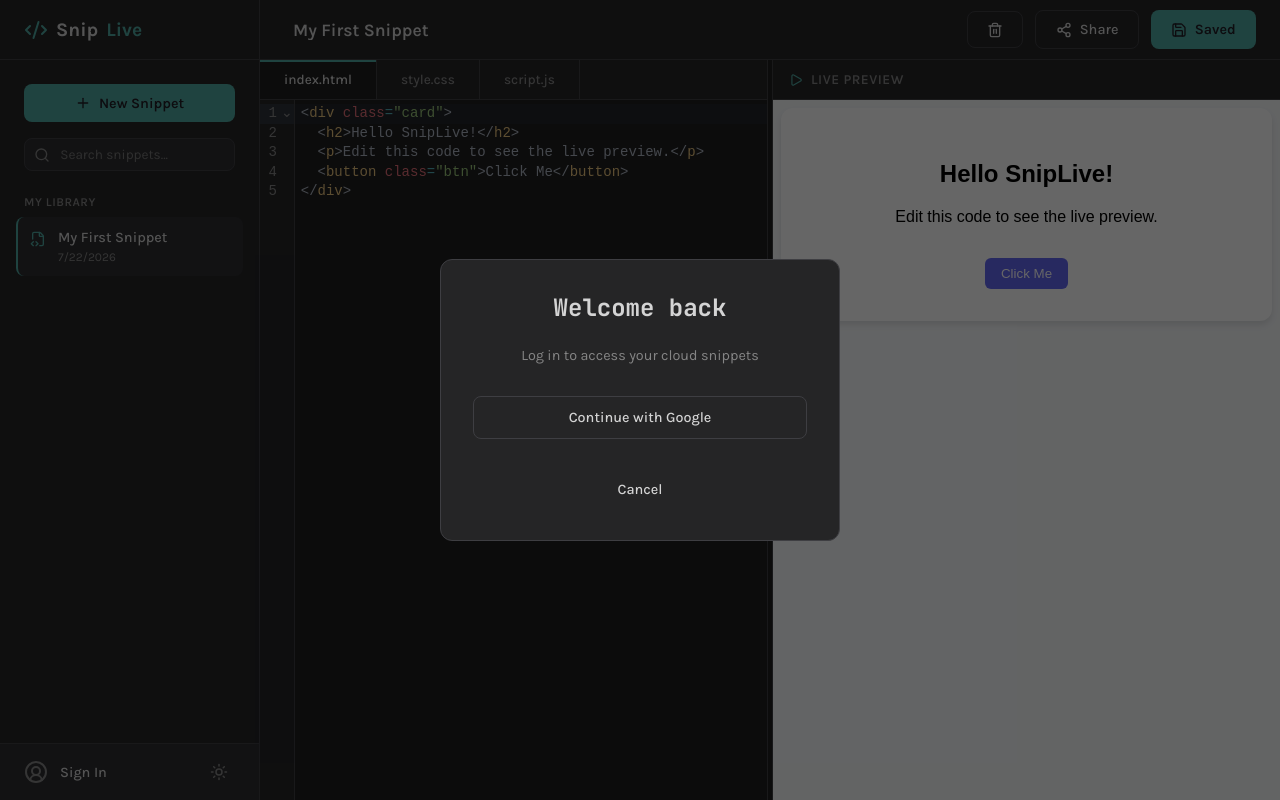
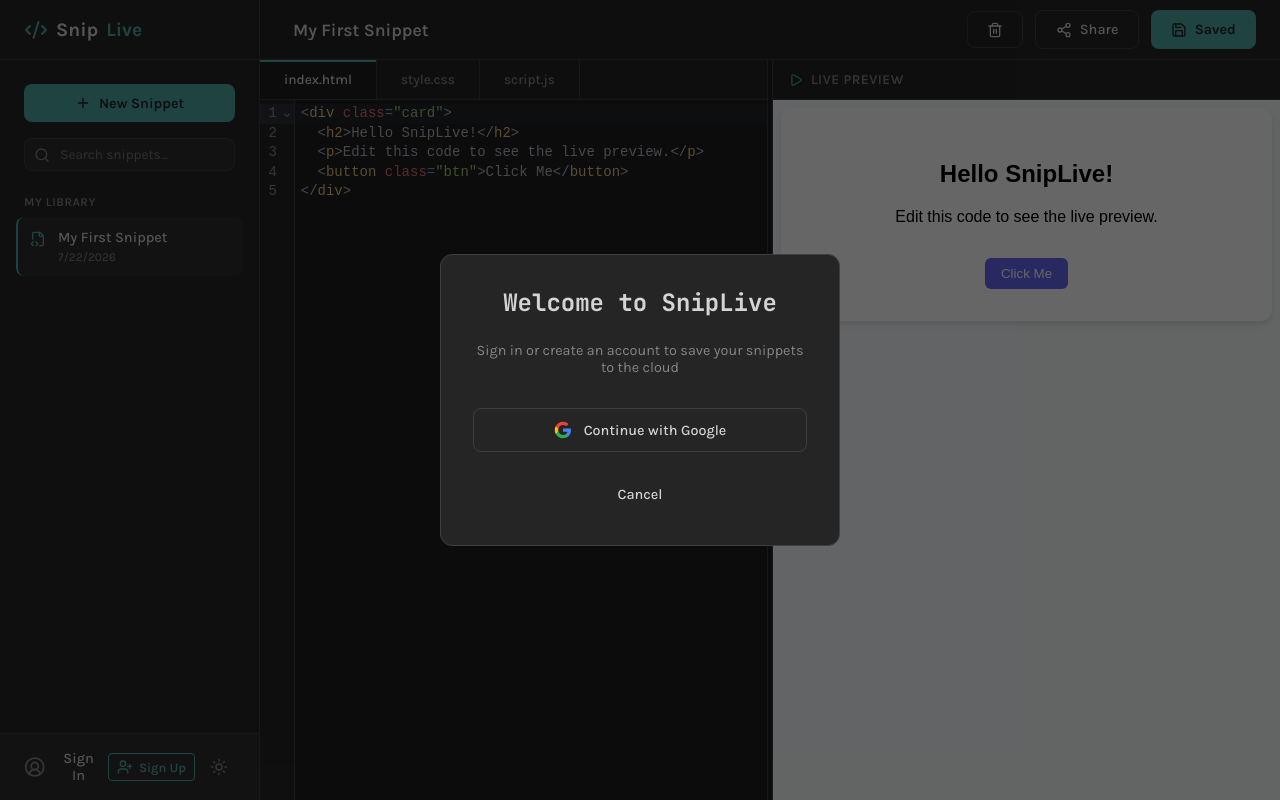
Before and after one commit to emmajohnson5861-sys/sniplive, a Next.js app: page / in a window 1280 px wide. Both pictures are taken after a click on the button "Sign In". Built offline with nearby package versions, Linux system fonts and the light colour scheme; no server answers.

Commit message:
Add Sign Up button with Google icon, update auth modal

```diff
--- a/src/components/Sidebar.module.css
+++ b/src/components/Sidebar.module.css
@@ -240,6 +240,24 @@
   background: var(--border-color);
 }
 
+.signUpBtn {
+  display: flex;
+  align-items: center;
+  gap: 0.4rem;
+  padding: 0.3rem 0.5rem;
+  border-radius: var(--radius-sm);
+  color: var(--accent-primary);
+  font-size: 0.8rem;
+  font-weight: 600;
+  transition: background 0.15s;
+  white-space: nowrap;
+  border: 1px solid var(--accent-primary);
+}
+
+.signUpBtn:hover {
+  background: rgba(79, 168, 160, 0.1);
+}
+
 .themeToggle {
   display: flex;
   align-items: center;
--- a/src/components/Sidebar.tsx
+++ b/src/components/Sidebar.tsx
@@ -3,7 +3,7 @@
 import React, { useState, useEffect } from 'react';
 import { useRouter } from 'next/navigation';
 import styles from './Sidebar.module.css';
-import { Code2, Plus, Search, FileCode2, UserCircle2, Sun, Moon, Trash2, Shield } from 'lucide-react';
+import { Code2, Plus, Search, FileCode2, UserCircle2, Sun, Moon, Trash2, Shield, LogIn, UserPlus } from 'lucide-react';
 import { useSnippetContext } from '@/context/SnippetContext';
 import { useAuthStore, initAuthListener } from '@/store/auth-store';
 
@@ -113,10 +113,16 @@ export default function Sidebar() {
               <button className={styles.logoutBtn} onClick={logout} title="Sign out">Sign Out</button>
             </>
           ) : (
-            <button className={styles.userButton} onClick={() => setIsAuthModalOpen(true)}>
-              <UserCircle2 size={24} color="var(--text-secondary)" />
-              <span>Sign In</span>
-            </button>
+            <>
+              <button className={styles.userButton} onClick={() => setIsAuthModalOpen(true)}>
+                <UserCircle2 size={24} color="var(--text-secondary)" />
+                <span>Sign In</span>
+              </button>
+              <button className={styles.signUpBtn} onClick={() => setIsAuthModalOpen(true)}>
+                <UserPlus size={16} />
+                <span>Sign Up</span>
+              </button>
+            </>
           )}
           <button className={styles.themeToggle} onClick={toggleTheme} title={`Switch to ${theme === 'dark' ? 'light' : 'dark'} mode`}>
             {theme === 'dark' ? <Sun size={18} /> : <Moon size={18} />}
@@ -127,12 +133,18 @@ export default function Sidebar() {
       {isAuthModalOpen && (
         <div className="fixed inset-0" style={{position: 'fixed', zIndex: 50, top:0, left:0, right:0, bottom:0, display:'flex', alignItems:'center', justifyContent:'center', background:'rgba(0,0,0,0.6)'}}>
           <div style={{background: 'var(--bg-secondary)', border: '1px solid var(--border-color)', borderRadius: 'var(--radius-lg)', padding: '2rem', width: '90%', maxWidth: '400px', display: 'flex', flexDirection: 'column', gap: '1rem'}}>
-             <h2 style={{fontSize:'1.5rem', textAlign: 'center', marginBottom: '0.5rem'}}>Welcome back</h2>
-             <p style={{color: 'var(--text-secondary)', textAlign: 'center', fontSize: '0.9rem', marginBottom: '1rem'}}>Log in to access your cloud snippets</p>
-             <button className="btn-secondary" style={{width: '100%', padding: '0.75rem', justifyContent: 'center'}} onClick={async () => { await signIn(); setIsAuthModalOpen(false); }}>
+             <h2 style={{fontSize:'1.5rem', textAlign: 'center', marginBottom: '0.5rem', color: 'var(--text-primary)'}}>Welcome to SnipLive</h2>
+             <p style={{color: 'var(--text-secondary)', textAlign: 'center', fontSize: '0.9rem', marginBottom: '1rem'}}>Sign in or create an account to save your snippets to the cloud</p>
+             <button className="btn-secondary" style={{width: '100%', padding: '0.75rem', justifyContent: 'center', gap: '0.75rem', display: 'flex', alignItems: 'center'}} onClick={async () => { await signIn(); setIsAuthModalOpen(false); }}>
+                <svg width="18" height="18" viewBox="0 0 24 24" fill="none" xmlns="http://www.w3.org/2000/svg">
+                  <path d="M22.56 12.25c0-.78-.07-1.53-.2-2.25H12v4.26h5.92a5.06 5.06 0 0 1-2.2 3.32v2.77h3.57c2.08-1.92 3.28-4.74 3.28-8.1z" fill="#4285F4"/>
+                  <path d="M12 23c2.97 0 5.46-.98 7.28-2.66l-3.57-2.77c-.98.66-2.23 1.06-3.71 1.06-2.86 0-5.29-1.93-6.16-4.53H2.18v2.84C3.99 20.53 7.7 23 12 23z" fill="#34A853"/>
+                  <path d="M5.84 14.09c-.22-.66-.35-1.36-.35-2.09s.13-1.43.35-2.09V7.07H2.18C1.43 8.55 1 10.22 1 12s.43 3.45 1.18 4.93l2.85-2.22.81-.62z" fill="#FBBC05"/>
+                  <path d="M12 5.38c1.62 0 3.06.56 4.21 1.64l3.15-3.15C17.45 2.09 14.97 1 12 1 7.7 1 3.99 3.47 2.18 7.07l3.66 2.84c.87-2.6 3.3-4.53 6.16-4.53z" fill="#EA4335"/>
+                </svg>
                 Continue with Google
               </button>
-             <button className="btn-secondary" onClick={() => setIsAuthModalOpen(false)} style={{marginTop: '1rem', width: '100%', border: 'none', background: 'transparent'}}>Cancel</button>
+             <button className="btn-secondary" onClick={() => setIsAuthModalOpen(false)} style={{marginTop: '0.5rem', width: '100%', border: 'none', background: 'transparent'}}>Cancel</button>
           </div>
         </div>
       )}
```
